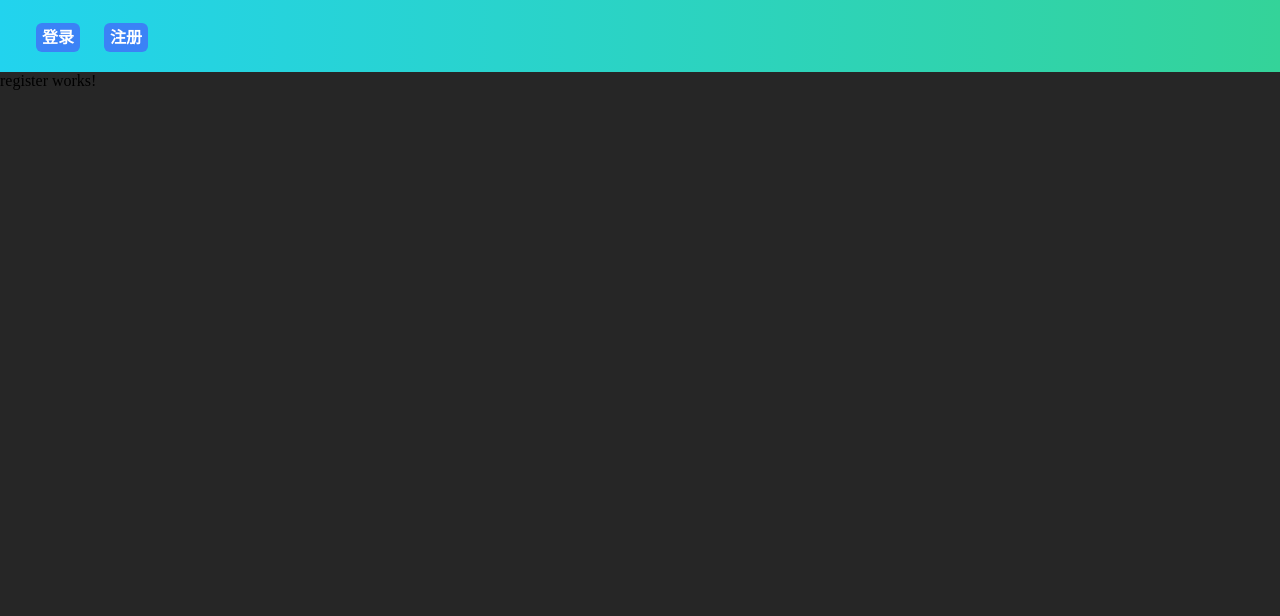
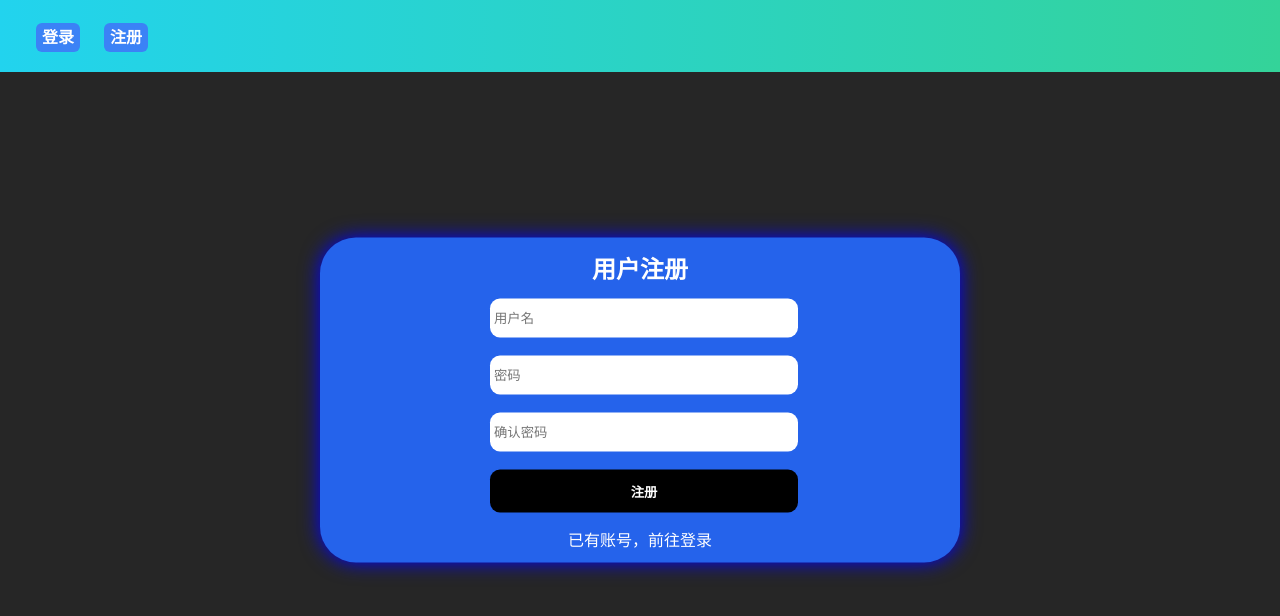
Before and after one commit to lauvAri/angular-auth, an Angular app: page /auth/register in a window 1280 px wide. Shown: the top 616 px of the page. Built offline with nearby package versions, Linux system fonts and the light colour scheme.

Commit message:
register

```diff
--- a/angular.json
+++ b/angular.json
@@ -92,5 +92,8 @@
         }
       }
     }
+  },
+  "cli": {
+    "analytics": "6beab1b4-002c-4da4-9b93-141e933a95bb"
   }
 }
--- a/src/app/auth/register/register.component.css
+++ b/src/app/auth/register/register.component.css
@@ -0,0 +1,68 @@
+.container {
+    color: white;
+    display: flex;
+    justify-content: center;
+    align-items: center;
+    position: absolute;
+    width: 50%;
+    left:50%;
+    top: 50%;
+
+    transform: translate(-50%, -50%);
+
+  }
+  .register-form {
+    width: 100%;
+    height: 100%;
+    padding: 12px;
+    display: flex;
+    flex-direction: column;
+    justify-content: center;
+    align-items: center;
+    gap: 10px;
+    border-radius: 36px;
+    box-shadow: 0 0 20px blue;
+    background-color: #2563eb;
+  }
+
+  .form-item {
+    width: 50%;
+    text-align:center;
+  }
+
+  .input {
+    width: 100%;
+    outline: none;
+    border: none;
+    padding-left:4px;
+    padding-right:4px;
+    padding-top:12px;
+    padding-bottom: 12px;
+    margin:4px;
+    border-radius: 10px;
+  }
+
+  .btn {
+    background-color: black;
+    color:white;
+    font-weight: bold;
+  }
+
+  .link {
+    color:white;
+    text-decoration: none;
+  }
+
+  .msg {
+    background-color: white;
+    padding:4px;
+    border-radius: 10px;
+  }
+
+  .success {
+    color:green;
+  }
+
+  .error {
+    color:red;
+  }
--- a/src/app/auth/register/register.component.html
+++ b/src/app/auth/register/register.component.html
@@ -1 +1,33 @@
-<p>register works!</p>
+<div class="container">
+  <form (ngSubmit)="onSubmit()" ngNativeValidate class="register-form">
+      <h2>{{pageTitle}}</h2>
+      <div class="form-item">
+         <!-- 双向绑定 -->
+          <input class='input' type="text" placeholder="用户名" name="username"
+          [(ngModel)]="user.username" required />
+      </div>
+      <div class="form-item">
+          <input class="input" type="password" placeholder="密码" name="password"
+          [(ngModel)]="user.password" required/>
+      </div>
+      <div class="form-item">
+          <input class="input" type="password" placeholder="确认密码" name="confirmPassword"
+          [(ngModel)]="user.confirmPassword" required />
+      </div>
+      <div class="form-item">
+          <input type="submit" value="注册" class="input btn"/>
+      </div>
+      <a class="link" href="/auth/login">已有账号，前往登录</a>
+      <!-- 条件判断 -->
+      @if (registerCode === 0) {
+        <div class="form-item success msg">
+          <p>{{registerMsg}}</p>
+        </div>
+    } @else if(registerCode > 0) {
+        <div class="form-item error msg">
+            <p>{{registerMsg}}</p>
+            <p>已经尝试注册次数：{{registerAttempts}}</p>
+        </div>
+    }
+  </form>
+</div>
--- a/src/app/auth/register/register.component.ts
+++ b/src/app/auth/register/register.component.ts
@@ -1,11 +1,46 @@
 import { Component } from '@angular/core';
+import { FormsModule } from '@angular/forms';
 
 @Component({
   selector: 'app-register',
-  imports: [],
+  imports: [FormsModule],
   templateUrl: './register.component.html',
   styleUrl: './register.component.css'
 })
 export class RegisterComponent {
+  pageTitle = '用户注册';
+  user = {username:'', password:'', confirmPassword:''};
+  showPassword = false;
+  registerAttempts = 0;
+  registerMsg = '';
+  registerCode = -1;
 
+  onSubmit() {
+    this.registerAttempts++;
+    console.log(this.user);
+    if (this.user.username.length < 5) {
+      this.registerMsg = '注册失败 用户名长度应大于5';
+      this.registerCode = 1;
+    } else if (this.user.password.length < 5) {
+      this.registerMsg = '注册失败 密码长度应大于5';
+      this.registerCode = 2;
+    } else if(this.user.password !== this.user.confirmPassword){
+      this.registerMsg = '注册失败 两次输入的密码不一致';
+      this.registerCode = 3;
+    } else if(this.containsSpecialChars(this.user.username)){
+      this.registerMsg = '注册失败 用户名中不得包括特殊字符';
+      this.registerCode = 4;
+    } else if(this.containsSpecialChars(this.user.password)){
+      this.registerMsg = '注册失败 密码中不得包括特殊字符';
+      this.registerCode = 5;
+    } else{
+      this.registerMsg = '注册成功';
+      this.registerCode = 0;
+    }
+  }
+
+  containsSpecialChars(str: string): boolean {
+    const specialChars = /[!@#$%^&*(),.?"':;{}|<>/-_=+<>]/;
+    return specialChars.test(str);
+  }
 }
```
